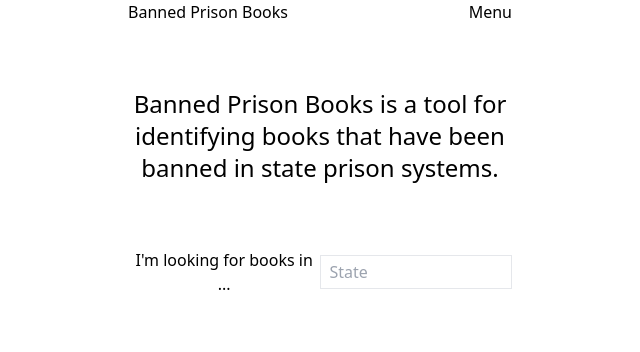
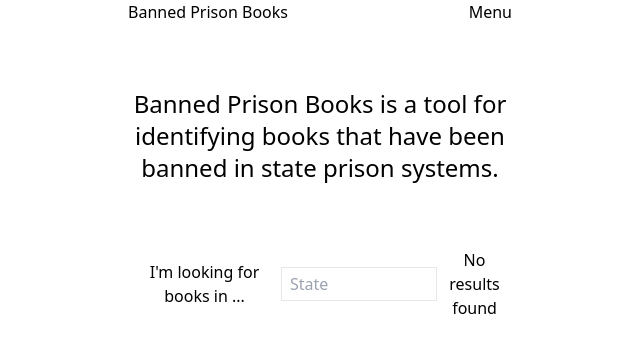
Before and after one commit to tespin/banned-prison-book-api, a Next.js app: page / in a window 1280 px wide. Shown: the top 352 px of the page, without its empty margins (320-960 px from the left). Built offline with nearby package versions, Linux system fonts and the light colour scheme.

Commit message:
feat: search results onchange

```diff
--- a/components/SearchBar.tsx
+++ b/components/SearchBar.tsx
@@ -1,20 +1,76 @@
 'use client'
 
-import { useState } from 'react';
+import { useState, useEffect, useReducer } from 'react';
 import Flex from '@/components/Flex';
+import SearchResults from './SearchResults';
+import states from '@/utils/states.json';
+
+type State = {
+  query: string,
+  results: { name: string, abbreviation: string}[]
+}
+
+type Action =
+  | { type: 'set-query'; payload: string }
+  | { type: 'set-results'; payload: { results: { name: string, abbreviation: string}[] } };
+
+const initState: State = {
+  query: '',
+  results: []
+}
+
+const reducer = (state: State, action: Action) => {
+  switch (action.type) {
+    case 'set-query': {
+      return { ...initState, query: action.payload };
+    }
+    case 'set-results': {
+      const { results } = action.payload;
+      const newResults = [...state.results, ...results];
+      console.log(newResults);
+      return { ...state, results: newResults}
+    }
+    default:
+      return initState;
+  }
+};
 
 const SearchBar = () => {
   const [input, setInput] = useState('');
+  // const [results, dispatch] = useReducer(reducer, {results: []});
+  const [state, dispatch] = useReducer(reducer, initState);
 
-  const inputHandler = (e) => {
-    console.log(e.target.value);
-    setInput(e.target.value);
-  }
+  const handleQuery = ((e) => {
+    dispatch({ type: 'set-query', payload: e.target.value });
+  });
+
+  useEffect(() => {
+    const getResults = () => {
+      if (state.query.length < 1) {
+        dispatch({ type: 'set-results', payload: { results: []}})
+      } else {
+        const filtered = states.filter((item) => item.name.toLowerCase().includes(state.query.toLowerCase()));
+        dispatch({ type: 'set-results', payload: { results: filtered}})
+      }
+
+    }
+
+    getResults();
+  }, [state.query])
+
+  // const inputHandler = (e) => {
+  //   setInput(e.target.value);
+  // }
+
+  // useEffect(() => {
+
+  // }, [input])
 
   return (
     <Flex className='xs:justify-between xs:items-center mt-16 text-base'>
       <label className='basis-2/3' htmlFor='search'>I'm looking for books in ...</label>
-      <input className='px-2 py-1 border min-w-0' onChange={inputHandler} type='text' placeholder='State' id='search' />
+      <input className='px-2 py-1 border min-w-0' value={state.query} onChange={handleQuery} type='text' placeholder='State' id='search' />
+      <SearchResults results={state.results} />
     </Flex>
   )
 }
--- /dev/null
+++ b/components/SearchResults.tsx
@@ -0,0 +1,21 @@
+import { getFiltered } from '@/utils/utils';
+import states from '@/utils/states.json';
+
+type SearchProps = {
+  results: { name: string, abbreviation: string }[]
+}
+
+const SearchResults = ({ results }: SearchProps) => {
+  return (
+    <ul>
+      {results.length
+        ? results.map((item) => {
+          return (<li>{item.name}</li>)
+        })
+        : <li>No results found</li>
+      }
+    </ul>
+  )
+}
+
+export default SearchResults;
--- a/tsconfig.json
+++ b/tsconfig.json
@@ -13,7 +13,8 @@
     "incremental": true,
     "baseUrl": ".",
     "paths": {
-      "@/components/*": ["components/*"]
+      "@/components/*": ["components/*"],
+      "@/utils/*": ["utils/*"]
     },
     "esModuleInterop": true,
     "module": "esnext",
--- /dev/null
+++ b/utils/utils.tsx
@@ -0,0 +1,6 @@
+const getFiltered = (data, input) => {
+  if (input.length < 1) return [];
+  else return data.filter((item) => item.name.toLowerCase().includes(input.toLowerCase()));
+}
+
+export { getFiltered };
```
